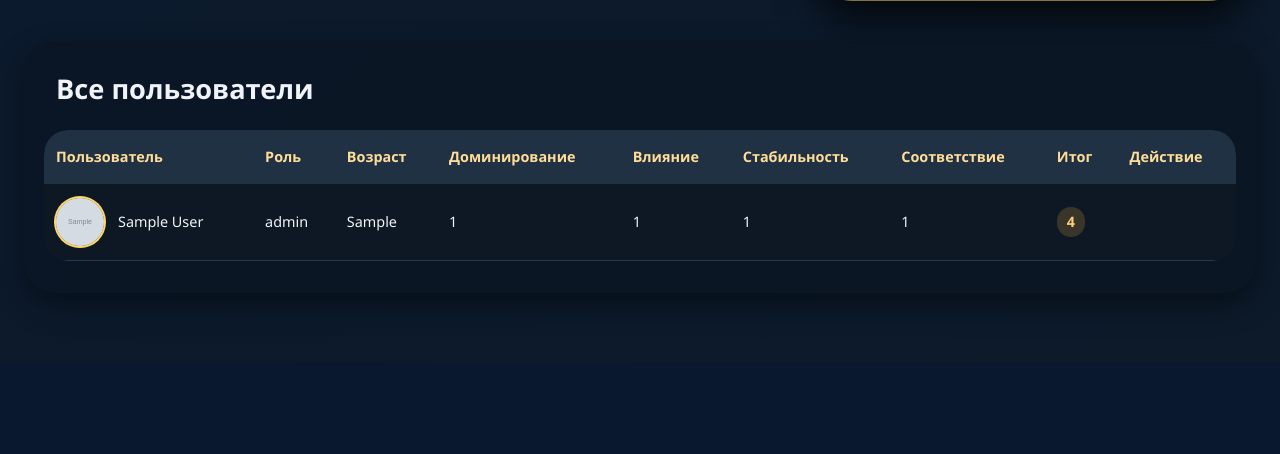
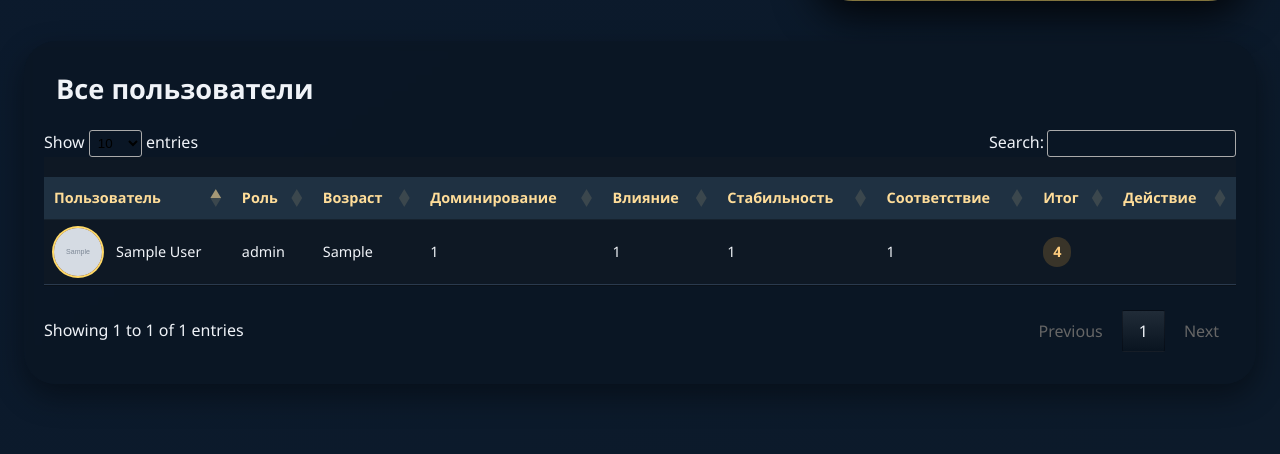
Before and after one commit to BossOfCreeps/tula_hack_2026, a Django app: page /team/1/ in a window 1280 px wide. Shown: the part 907-1361 px from the top of the page. Before the commit the page ends 1213 px from the top, so only its background shows below. Run offline with Django 5.2, Linux system fonts and the light colour scheme; a user stored in the database is signed in; tables that the repository leaves empty hold one stand-in row (values such as "Sample post"); grey boxes marked "Sample" are stand-in pictures; some libraries are stand-ins or nearby versions.

Commit message:
datatables

```diff
--- a/core/static/styles.css
+++ b/core/static/styles.css
@@ -389,7 +389,6 @@ body {
 
 .table-wrapper {
     overflow-x: auto;
-    border-radius: 24px;
     margin: 0 16px 16px;
 }
 
@@ -398,7 +397,6 @@ body {
     border-collapse: collapse;
     font-size: 0.9rem;
     background: #0e1824;
-    border-radius: 24px;
     overflow: hidden;
 }
 
@@ -468,6 +466,11 @@ body {
 .user-avatar-medium {
     display: flex;
     align-items: center;
+}
+
+table.dataTable {
+    padding-top: 20px;
+    margin-bottom: 20px;
 }
 
 /* Текстовый блок с описанием задачи */
--- a/core/templates/base.html
+++ b/core/templates/base.html
@@ -8,6 +8,8 @@
         <meta name="viewport"
               content="width=device-width, initial-scale=1.0, user-scalable=yes">
         <title>Карточки</title>
+        {% block head %}
+        {% endblock head %}
         <link rel="stylesheet" href="{% static 'styles.css' %}">
     </head>
     <body>
@@ -32,5 +34,7 @@
             {% block footer %}
             {% endblock footer %}
         </footer>
+        {% block scripts %}
+        {% endblock scripts %}
     </body>
 </html>
--- a/core/templates/core/team_detail.html
+++ b/core/templates/core/team_detail.html
@@ -1,4 +1,15 @@
 {% extends "base.html" %}
+{% block head %}
+    <link rel="stylesheet"
+          type="text/css"
+          href="https://cdn.datatables.net/1.13.4/css/jquery.dataTables.min.css">
+    <script type="text/javascript"
+            charset="utf8"
+            src="https://code.jquery.com/jquery-3.5.1.js"></script>
+    <script type="text/javascript"
+            charset="utf8"
+            src="https://cdn.datatables.net/1.13.4/js/jquery.dataTables.min.js"></script>
+{% endblock head %}
 {% block main %}
     <!-- ТЕКСТОВЫЙ БЛОК С ОПИСАНИЕМ ЗАДАЧИ (добавлен в начало) -->
     <div class="task-description">
@@ -119,7 +130,7 @@
     <div class="table-section">
         <div class="table-title">Все пользователи</div>
         <div class="table-wrapper">
-            <table class="stats-table">
+            <table class="stats-table" id="myTable">
                 <thead>
                     <tr>
                         <th>Пользователь</th>
@@ -165,3 +176,14 @@
         </div>
     </div>
 {% endblock main %}
+{% block scripts %}
+    <script>
+    $(document).ready(function () {
+        $('#myTable').DataTable({
+            language: {
+                url: 'https://cdn.datatables.net/plug-ins/1.13.4/i18n/ru.json'
+            }
+        });
+    });
+    </script>
+{% endblock scripts %}
```
